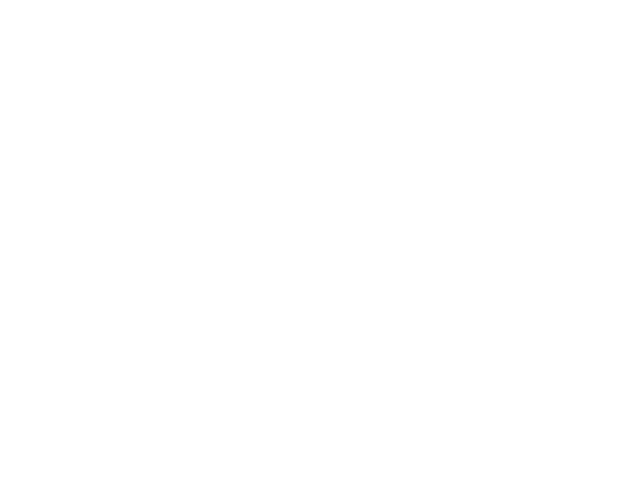
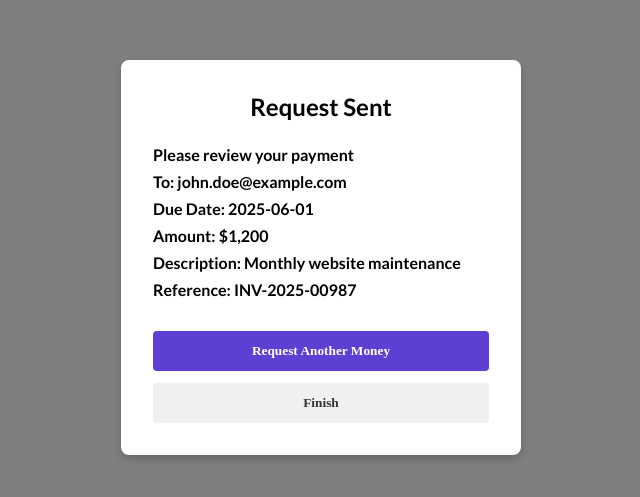
Before and after one commit to Danieljosh-uduma/Gbese, a React (Vite) app: page /requestsent in a window 1280 px wide. Before the commit this address had no page. Shown: the part 143-640 px from the top of the page, without its empty margins (319-959 px from the left). Built offline with nearby package versions, Linux system fonts and the light colour scheme.

Commit message:
pages and modals almost done

```diff
--- a/src/App.tsx
+++ b/src/App.tsx
@@ -6,6 +6,9 @@ import DebtRequest from './pages/Debt Request/DebtRequest'
 import PayDebt from './pages/Pay debt/PayDebt'
 import Successful from './pages/Successful/Successful'
 import RequestMoney from './pages/Request Money/RequestMoney'
+import ReviewRequestModal from './pages/Request Money/ReviewRequestModal'
+import RequestSentModal from './pages/Request Money/RequestSentModal'
+import PaymentNotifications from './pages/PaymentNotifications'
 
 function App() {
 
@@ -17,6 +20,10 @@ function App() {
       <Route path='/paydebt' element={<PayDebt />} />
       <Route path='/successful' element={<Successful />} />
       <Route path='/requestmoney' element={<RequestMoney />} />
+      <Route path='/reviewrequest' element={<ReviewRequestModal />} />
+      <Route path='/requestsent' element={<RequestSentModal />} />
+      <Route path='/notification' element={<PaymentNotifications />} />
+
 
 
     </Routes>
--- /dev/null
+++ b/src/pages/PaymentNotifications.css
@@ -0,0 +1,64 @@
+.payment-notifications-container {
+  max-width: 500px;
+  margin: 0 auto;
+  padding: 20px;
+  font-family: Arial, sans-serif;
+}
+
+.payment-header {
+  display: flex;
+  justify-content: space-between;
+  align-items: center;
+  margin-bottom: 20px;
+}
+
+.payment-heading {
+  font-size: 24px;
+  margin: 0;
+}
+
+.mark-read-button {
+  padding: 8px 12px;
+  background-color: #007bff;
+  color: white;
+  border: none;
+  border-radius: 4px;
+  cursor: pointer;
+}
+
+.mark-read-button:hover {
+  background-color: #0056b3;
+}
+
+.notification-list {
+  list-style: none;
+  padding: 0;
+  margin: 0;
+}
+
+.notification-item {
+  display: flex;
+  justify-content: space-between;
+  padding: 12px 16px;
+  border-bottom: 1px solid #e0e0e0;
+}
+
+.notification-item.unread {
+  background-color: #f9f9f9;
+  font-weight: bold;
+}
+
+.notification-item.read {
+  background-color: #ffffff;
+  color: #888;
+}
+
+.notification-message {
+  flex: 1;
+}
+
+.notification-timestamp {
+  margin-left: 20px;
+  white-space: nowrap;
+  color: #666;
+}
--- /dev/null
+++ b/src/pages/PaymentNotifications.tsx
@@ -0,0 +1,49 @@
+import React, { useState } from 'react';
+import './PaymentNotifications.css';
+
+interface Notification {
+  id: number;
+  message: string;
+  timestamp: string;
+  read: boolean;
+}
+
+const PaymentNotifications: React.FC = () => {
+  const [notifications, setNotifications] = useState<Notification[]>([
+    { id: 1, message: 'Payment successful', timestamp: '10:45 AM', read: false },
+    { id: 2, message: 'Transfer received', timestamp: '9:30 AM', read: false },
+    { id: 3, message: 'Payment successful', timestamp: 'Yesterday, 3:15 PM', read: false },
+  ]);
+
+  const markAllAsRead = () => {
+    const updatedNotifications = notifications.map((notification) => ({
+      ...notification,
+      read: true,
+    }));
+    setNotifications(updatedNotifications);
+  };
+
+  return (
+    <div className="payment-notifications-container">
+      <div className="payment-header">
+        <h2 className="payment-heading">Notifications</h2>
+        <button className="mark-read-button" onClick={markAllAsRead}>
+          Mark All as Read
+        </button>
+      </div>
+      <ul className="notification-list">
+        {notifications.map((notification) => (
+          <li
+            key={notification.id}
+            className={`notification-item ${notification.read ? 'read' : 'unread'}`}
+          >
+            <span className="notification-message">{notification.message}</span>
+            <span className="notification-timestamp">{notification.timestamp}</span>
+          </li>
+        ))}
+      </ul>
+    </div>
+  );
+};
+
+export default PaymentNotifications;
--- a/src/pages/Request Money/RequestMoney.tsx
+++ b/src/pages/Request Money/RequestMoney.tsx
@@ -2,7 +2,7 @@ import './RequestMoney.css'
 
 export default function RequestMoney() {
   return (
-    <div>
+    <div className='resquest-money-container'>
       <div className="recent-section">
        <h2 className="recent">Recent</h2>
        <div className="recent-profiles" style={{display: 'flex',  alignItems: 'center', gap: '24px', borderRadius: '20px', background: '#AE9FE940', padding: '24px', marginTop: '16px'}} >
@@ -66,7 +66,7 @@ export default function RequestMoney() {
       </div>
 
      <div className="request-money-form">
-  <form>
+  <form className='request-form'>
     <div className="top-row">
       <div className="form-group">
         <label htmlFor="currency">Currency</label>
@@ -78,12 +78,12 @@ export default function RequestMoney() {
       </div>
 
       <div className="form-group">
-        <label htmlFor="amount">Amount</label>
+        <label className='labels' htmlFor="amount">Amount</label>
         <input className="amount" type="text" id="amount" placeholder="0.00" />
       </div>
 
       <div className="form-group">
-        <label htmlFor="reason">Purpose/Reason</label>
+        <label className='labels' htmlFor="reason">Purpose/Reason</label>
         <input
           className="reason"
           type="text"
@@ -95,12 +95,12 @@ export default function RequestMoney() {
 
     <div className="second-row">
       <div className="form-group">
-        <label htmlFor="date">Due Date</label>
+        <label className='labels' htmlFor="date">Due Date</label>
         <input className="request-date" type="date" id="date" placeholder="mm/dd/yy" />
       </div>
 
       <div className="form-group">
-        <label htmlFor="note">Notes (Optional)</label>
+        <label className='labels' htmlFor="note">Notes (Optional)</label>
         <input
           className="note"
           type="text"
@@ -112,18 +112,23 @@ export default function RequestMoney() {
 
     <div className="priority-row">
       <div className="checkbox-options">
-        <label>
-          <input type="checkbox" name="priority" value="urgent" /> Urgent
+        <label className='labels'>
+          <input className='radio-inputs' type="radio" name="priority" value="urgent" /> Urgent
         </label>
         <label>
-          <input type="checkbox" name="priority" value="normal" /> Normal
+          <input className='radio-inputs' type="radio" name="priority" value="normal" /> Normal
         </label>
       </div>
     </div>
   </form>
+
+
 </div>
 
+<div className="request-button">
+          <button className="continue-btn">continue</button>
 
+        </div>
       </div>
 
   )
--- /dev/null
+++ b/src/pages/Request Money/RequestSentModal.css
@@ -0,0 +1,57 @@
+.modal-overlay {
+  position: fixed;
+  top: 0;
+  left: 0;
+  width: 100%;
+  height: 100%;
+  background-color: rgba(0, 0, 0, 0.5);
+  display: flex;
+  justify-content: center;
+  align-items: center;
+  z-index: 1000;
+}
+
+.modal {
+  background-color: #fff;
+  padding: 2rem;
+  width: 90%;
+  max-width: 400px;
+  border-radius: 8px;
+  box-shadow: 0 4px 10px rgba(0, 0, 0, 0.2);
+}
+
+.modal h2 {
+  margin-top: 0;
+  margin-bottom: 1.5rem;
+  text-align: center;
+}
+
+.modal-body p {
+  margin: 0.5rem 0;
+}
+
+.modal-buttons {
+  margin-top: 2rem;
+  display: flex;
+  flex-direction: column;
+  gap: 0.75rem;
+}
+
+.primary-btn,
+.secondary-btn {
+  padding: 0.75rem;
+  border: none;
+  border-radius: 4px;
+  font-weight: bold;
+  cursor: pointer;
+}
+
+.primary-btn {
+  background-color: #5d3fd3;
+  color: white;
+}
+
+.secondary-btn {
+  background-color: #f0f0f0;
+  color: #333;
+}
--- /dev/null
+++ b/src/pages/Request Money/RequestSentModal.tsx
@@ -0,0 +1,27 @@
+import React from 'react';
+import './RequestSentModal.css';
+
+const RequestSentModal: React.FC = () => {
+  return (
+    <div className="modal-overlay">
+      <div className="modal">
+        <h2>Request Sent</h2>
+        <p className='modal-subheader'>Please review your payment</p>
+
+        <div className="modal-body">
+          <p><strong>To:</strong> john.doe@example.com</p>
+          <p><strong>Due Date:</strong> 2025-06-01</p>
+          <p><strong>Amount:</strong> $1,200</p>
+          <p><strong>Description:</strong> Monthly website maintenance</p>
+          <p><strong>Reference:</strong> INV-2025-00987</p>
+        </div>
+        <div className="modal-buttons">
+          <button className="primary-btn">Request Another Money</button>
+          <button className="secondary-btn">Finish</button>
+        </div>
+      </div>
+    </div>
+  );
+};
+
+export default RequestSentModal;
--- /dev/null
+++ b/src/pages/Request Money/ReviewRequestModal.css
@@ -0,0 +1,57 @@
+.modal-overlay {
+  position: fixed;
+  top: 0;
+  left: 0;
+  width: 100%;
+  height: 100%;
+  background-color: rgba(0, 0, 0, 0.5);
+  display: flex;
+  justify-content: center;
+  align-items: center;
+  z-index: 1000;
+}
+
+.modal {
+  background-color: #fff;
+  padding: 2rem;
+  width: 90%;
+  max-width: 400px;
+  border-radius: 8px;
+  box-shadow: 0 4px 10px rgba(0, 0, 0, 0.2);
+}
+
+.modal h2 {
+  margin-top: 0;
+  margin-bottom: 1.5rem;
+  text-align: center;
+}
+
+.modal-body p {
+  margin: 0.5rem 0;
+}
+
+.modal-buttons {
+  margin-top: 2rem;
+  display: flex;
+  flex-direction: column;
+  gap: 0.75rem;
+}
+
+.primary-btn,
+.secondary-btn {
+  padding: 0.75rem;
+  border: none;
+  border-radius: 4px;
+  font-weight: bold;
+  cursor: pointer;
+}
+
+.primary-btn {
+  background-color: #007bff;
+  color: white;
+}
+
+.secondary-btn {
+  background-color: #f0f0f0;
+  color: #333;
+}
--- /dev/null
+++ b/src/pages/Request Money/ReviewRequestModal.tsx
@@ -0,0 +1,25 @@
+import React from 'react';
+import './ReviewRequestModal.css';
+
+const ReviewRequestModal: React.FC = () => {
+  return (
+    <div className="modal-overlay">
+      <div className="modal">
+        <h2>Review Requests</h2>
+        <div className="modal-body">
+          <p><strong>To:</strong> john.doe@example.com</p>
+          <p><strong>Due Date:</strong> 2025-06-01</p>
+          <p><strong>Amount:</strong> $1,200</p>
+          <p><strong>Description:</strong> Monthly website maintenance</p>
+          <p><strong>Reference:</strong> INV-2025-00987</p>
+        </div>
+        <div className="modal-buttons">
+          <button className="primary-btn">Send Request</button>
+          <button className="secondary-btn">Go Back</button>
+        </div>
+      </div>
+    </div>
+  );
+};
+
+export default ReviewRequestModal;
```
Also changed, not shown: src/pages/Request Money/RequestMoney.css (+50 -96 lines).
